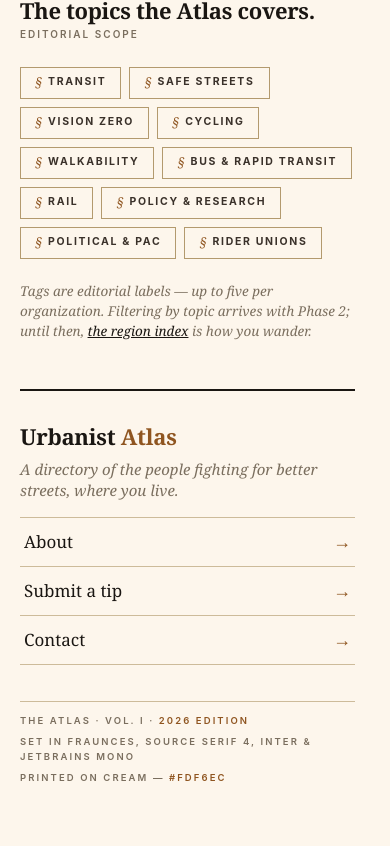
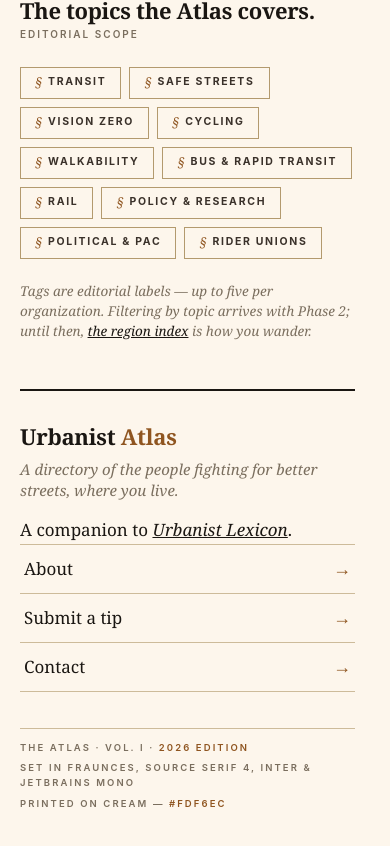
Before and after one commit to mjrossi/urbanist-atlas, a React (Vite) app in the folder web/: page / in a window 390 px wide. Shown: the part 2191-3037 px from the top of the page. Built offline with nearby package versions, Linux system fonts and the light colour scheme; no server answers.

Commit message:
Add companion link to mobile footer
Phone visitors previously saw no link back to Urbanist Lexicon: the
companion note lived only in the desktop footer. Mirror the desktop
phrasing in the compact mobile footer so the loop closes on every
viewport.

```diff
--- a/web/src/components/Footer.tsx
+++ b/web/src/components/Footer.tsx
@@ -89,6 +89,13 @@ export function Footer() {
         <p className="colophon-tag">
           A directory of the people fighting for better streets, where you live.
         </p>
+        <p className="colophon-note">
+          A companion to{' '}
+          <a href="https://mjrossi.com/blog">
+            <em>Urbanist Lexicon</em>
+          </a>
+          .
+        </p>
         <ul className="site-foot-links">
           <li>
             <Link to="/about">About</Link>
```
